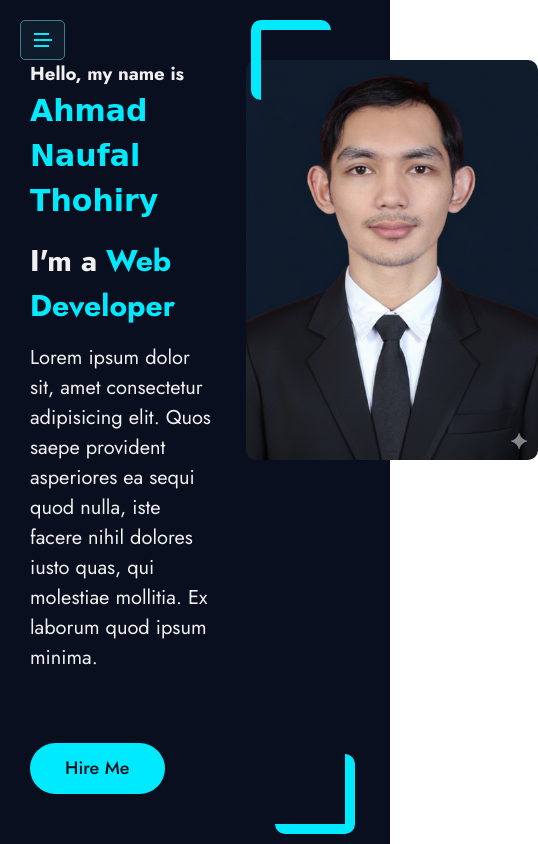
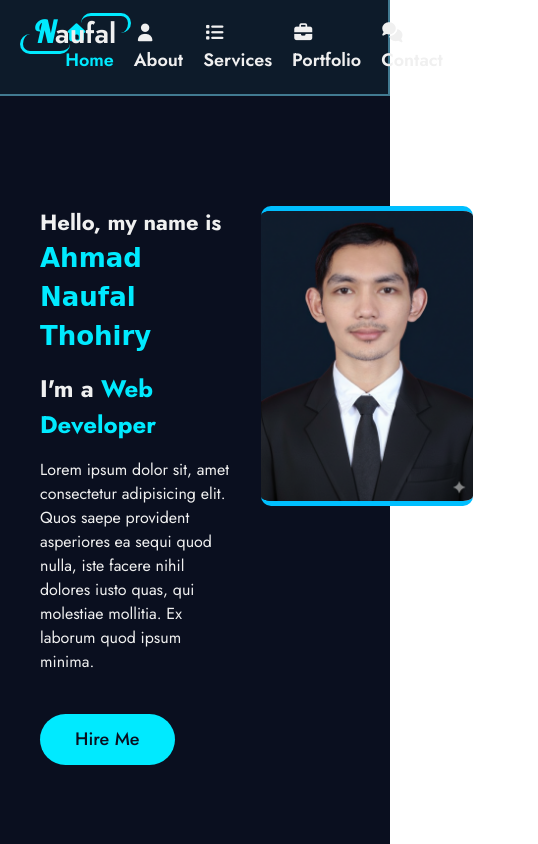
Before and after one commit to ahmadnaufalthohiry/ahmadnaufalthohiry.github.io, a plain HTML site: page index.html in a window 390 px wide. Shown: the top 844 px of the page, 538 px wide, since content can reach past the window. Drawn offline with Linux system fonts and the light colour scheme.

Commit message:
Membuat Navbar dan Home menjadi responsive

```diff
--- a/css/style.css
+++ b/css/style.css
@@ -270,8 +270,8 @@ ul {
 }
 
 .home .home-info {
-  flex: 0 0 60%;
-  max-width: 60%;
+  flex: 0 0 65%;
+  max-width: 65%;
 }
 
 h3 .hello {
@@ -301,13 +301,13 @@ h3.my-profession {
 }
 
 .home .home-img {
-  flex: 0 0 40%;
-  max-width: 40%;
+  flex: 0 0 35%;
+  max-width: 35%;
   text-align: center;
   position: relative;
 }
 
-.home-img:before {
+/* .home-img:before {
   content: "";
   position: absolute;
   height: 80px;
@@ -329,12 +329,14 @@ h3.my-profession {
   border-bottom: 10px solid var(--skin-color);
   border-right: 10px solid var(--skin-color);
   border-radius: 10px;
-}
+} */
 
 .home .home-img img {
   height: 400px;
   margin: auto;
-  border-radius: 10px;
+  border-radius: 20px;
+  border-top: 10px solid var(--text-black-700);
+  border-bottom: 10px solid var(--text-black-700);
 }
 
 /* About */
@@ -711,10 +713,124 @@ h3.my-profession {
 @media (max-width: 992px) {
   /* Sembunyikan aside saat layar kecil */
   .aside {
-    position: fixed;
-    left: -260px; /* geser ke kiri, tersembunyi */
+    position: relative;
+    height: auto;
+    width: 100%;
+    display: flex;
+    flex-direction: column;
+    align-items: center;
+    padding: 15px 0;
+    padding-bottom: 15px;
     transition: all 0.5s ease;
     z-index: 999;
+    border-bottom: 2px solid var(--bg-black-50);
+  }
+
+  .aside .logo {
+    left: 20px;
+    top: 10px;
+    font-size: 20px;
+  }
+
+  /* Logo mengecil sedikit */
+  .aside .logo a {
+    padding: 10px 15px;
+    font-size: 28px; /* sebelumnya mungkin 1.5–2rem */
+  }
+
+  .aside .logo a span {
+    font-size: 30px; /* huruf N jadi sedikit lebih kecil */
+  }
+
+  .aside .logo a:before,
+  .aside .logo a:after {
+    width: 50px;
+    height: 20px;
+    margin-top: 10px;
+    margin-bottom: 10px;
+    border-width: 3px;
+    border-radius: 10px;
+  }
+
+  .aside .nav {
+    margin-top: 0px;
+    display: flex;
+    flex-direction: row;
+    justify-content: center;
+    margin-left: 120px;
+  }
+
+  .aside .nav li {
+    margin-bottom: 0;
+  }
+
+  .aside .nav li a {
+    font-size: 18px;
+    padding: 5px 10px;
+    border-bottom: none;
+  }
+
+  /* HOME */
+  .home {
+    min-height: auto;
+    padding: 50px 40px;
+    display: flex;
+    flex-direction: row; /* tetap samping */
+    align-items: center;
+  }
+
+  /* Kolom kiri dan kanan mengecil sedikit */
+  .home .home-info {
+    flex: 0 0 65%;
+    max-width: 65%;
+  }
+
+  .home .home-img {
+    flex: 0 0 35%;
+    max-width: 35%;
+  }
+
+  /* Judul & teks mengecil */
+  h3.hello {
+    font-size: 22px; /* dari 28px */
+  }
+
+  h3.hello span {
+    font-size: 26px; /* dari 30px */
+  }
+
+  h3.my-profession {
+    font-size: 24px; /* dari 30px */
+  }
+
+  .home-info p {
+    font-size: 16px; /* dari 20px */
+    margin-bottom: 40px; /* dari 70px */
+  }
+
+  /* Gambar mengecil */
+  .home .home-img img {
+    height: 300px; /* dari 400px */
+    border-radius: 10px;
+    border-top: 5px solid var(--text-black-700);
+    border-bottom: 5px solid var(--text-black-700);
+  }
+
+  /* Border dekoratif gambar mengecil */
+  .home-img:before,
+  .home-img:after {
+    width: 55px; /* dari 80px */
+    height: 55px;
+    border-width: 6px; /* dari 10px */
+    border-radius: 8px;
+  }
+
+  .home-img:before {
+    display: none;
+  }
+
+  .home-img:after {
+    display: none;
   }
 
   .main-content {
@@ -722,16 +838,16 @@ h3.my-profession {
   }
 
   /* Saat aktif (ditampilkan) */
-  .aside.active {
-    left: 20px;
-  }
+  /* .aside.active {
+    left: 0px;
+  } */
 
   /* Tampilkan nav-toggler (span) */
-  .aside .nav-toggler {
+  /* .aside .nav-toggler {
     display: flex;
     left: 20px;
     transition: all 0.3s ease;
-  }
+  } */
 
   /* .nav-toggler span {
     display: block;
--- a/index.html
+++ b/index.html
@@ -3,7 +3,9 @@
   <head>
     <meta charset="UTF-8" />
     <meta name="viewport" content="width=device-width, initial-scale=1.0" />
-    <title>Naufal Portfolio</title>
+    <title>Ahmad Naufal Thohiry</title>
+    <!-- Favicon -->
+    <link rel="icon" type="image/png" href="images/naufal3.png" />
     <link rel="stylesheet" href="css/style.css" />
     <link rel="stylesheet" href="css/skins/color-1.css" />
     <link
```
